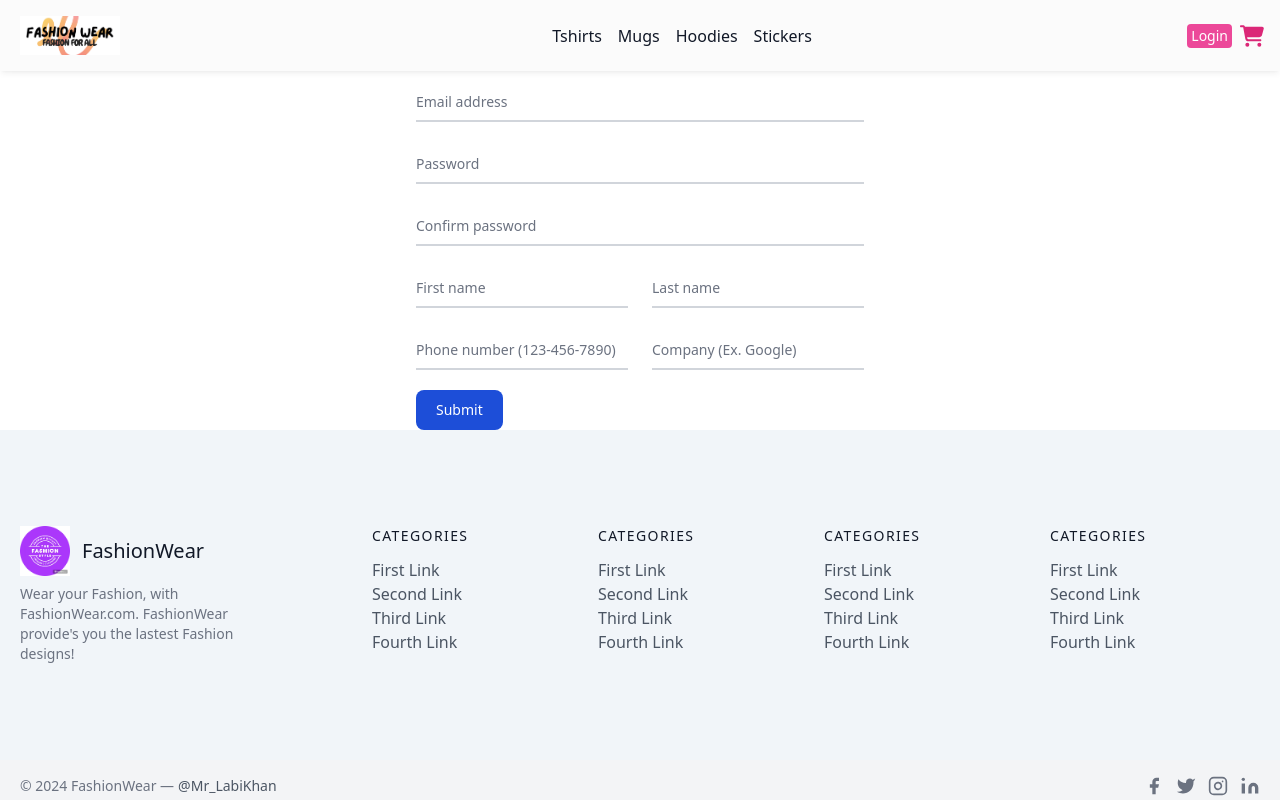
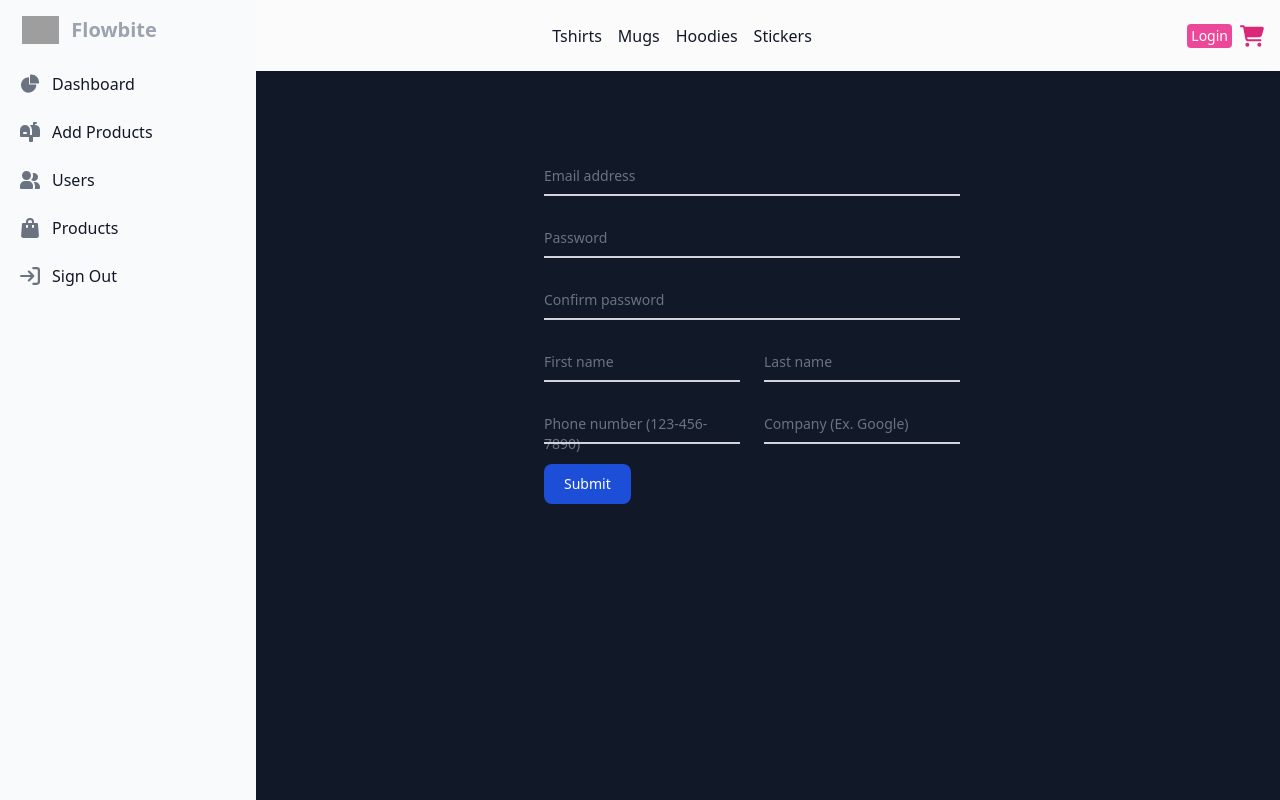
Before and after one commit to Laraib007/Ecommerce-NextJs-Project, a Next.js app: page /admin/addproduct in a window 1280 px wide. Shown: the top 800 px of the page. Built offline with nearby package versions, Linux system fonts and the light colour scheme; grey boxes are pictures that could not be loaded.

Commit message:
creating addProduct page details

```diff
--- a/src/pages/admin/addproduct.js
+++ b/src/pages/admin/addproduct.js
@@ -1,11 +1,11 @@
 import React from 'react'
-
+import Sidebar from './sideBar'
 const AddProduct = () => {
   return (
-    <div>
-
-
-<form class="max-w-md mx-auto">
+    <div className='text-gray-400 min-h-screen  ml-56 bg-gray-900 body-font'>
+      <Sidebar/>
+      <h1 style={{marginTop: "-4%"}} class=" ml-56 text-3xl font-bold title-font text-black mb-2  text-center">ADMIN DASHBOARD</h1>
+<form class="max-w-md mx-auto mt-16 p-4 text-gray-400 bg-gray-900 body-font">
   <div class="relative z-0 w-full mb-5 group">
       <input type="email" name="floating_email" id="floating_email" class="block py-2.5 px-0 w-full text-sm text-gray-900 bg-transparent border-0 border-b-2 border-gray-300 appearance-none dark:text-white dark:border-gray-600 dark:focus:border-blue-500 focus:outline-none focus:ring-0 focus:border-blue-600 peer" placeholder=" " required />
       <label for="floating_email" class="peer-focus:font-medium absolute text-sm text-gray-500 dark:text-gray-400 duration-300 transform -translate-y-6 scale-75 top-3 -z-10 origin-[0] peer-focus:start-0 rtl:peer-focus:translate-x-1/4 rtl:peer-focus:left-auto peer-focus:text-blue-600 peer-focus:dark:text-blue-500 peer-placeholder-shown:scale-100 peer-placeholder-shown:translate-y-0 peer-focus:scale-75 peer-focus:-translate-y-6">Email address</label>
```
